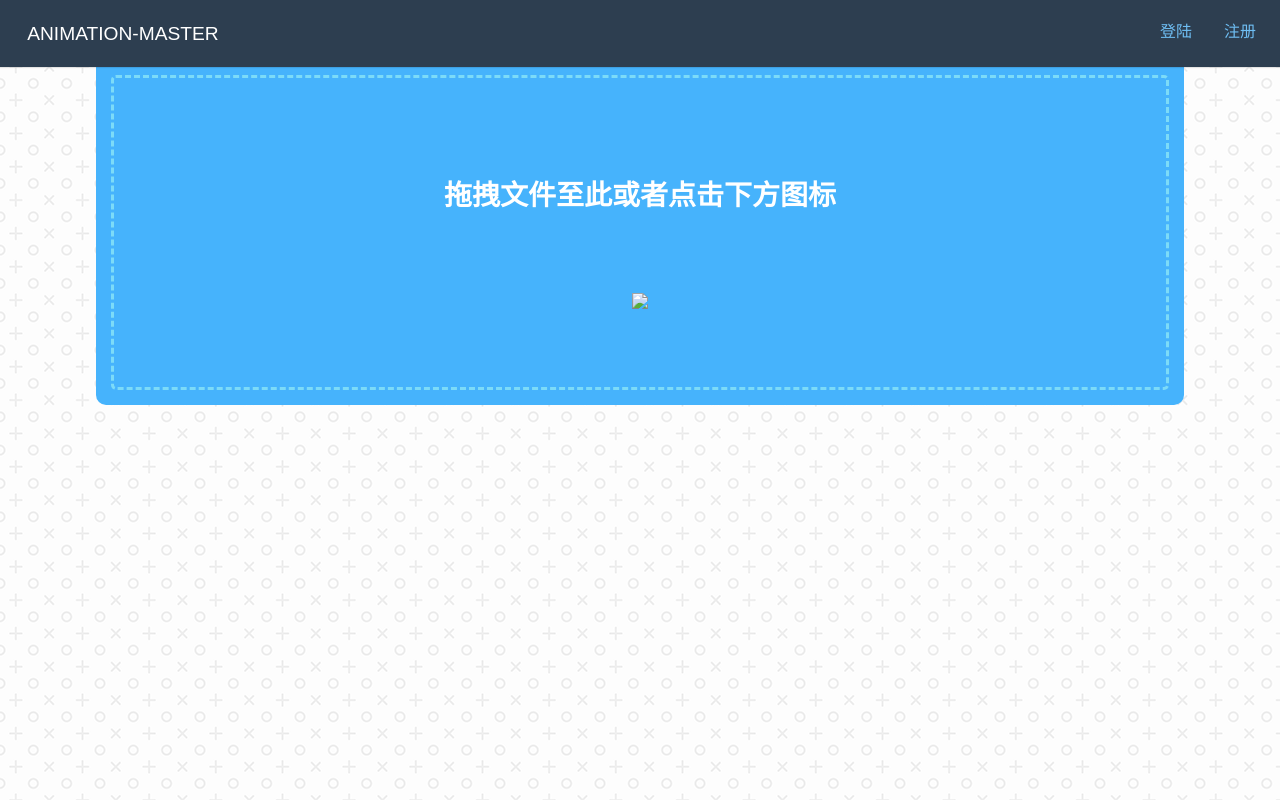
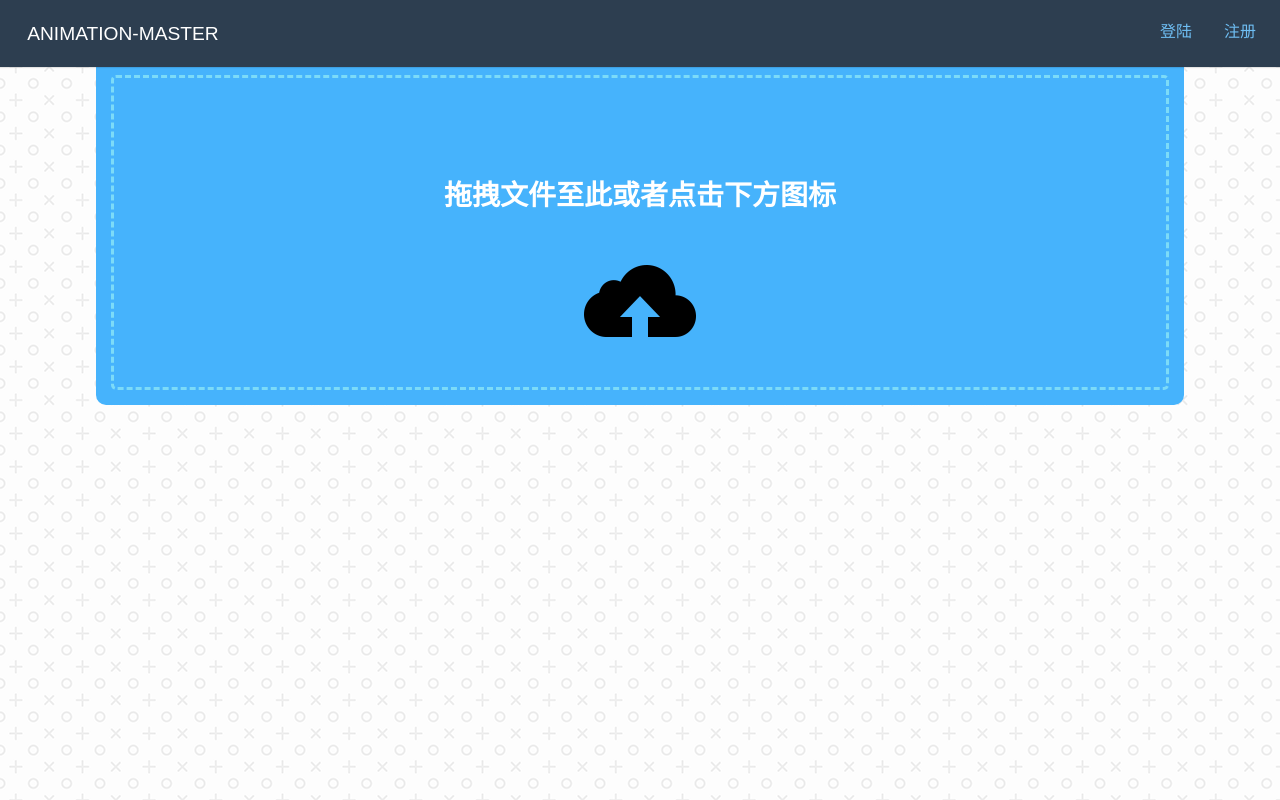
Before and after one commit to zhikuqiluruanjiandasaiteam/AnimationMaster, a plain HTML site: page src/main/webapp/index.html in a window 1280 px wide. Drawn offline with nearby package versions, Linux system fonts and the light colour scheme; some packages are replaced by stand-ins of ours; no server answers; a script that the page names is missing.

Commit message:
路劲修改

```diff
--- a/src/main/webapp/index.html
+++ b/src/main/webapp/index.html
@@ -64,7 +64,7 @@
                 <p class="board-head">拖拽文件至此或者点击下方图标</p>
             </div>
             <div id="icon-upload" class="board-icon file">
-                <img id="uploadImg" src="./image/upload_icon.png" draggable="false">
+                <img id="uploadImg" src="static/image/upload_icon.png" draggable="false">
                 <!-- TODO:处于登陆状态时候动态生成下面这句 -->
                 <!-- <input type="file" name="" id="fileUpload"> -->
             </div>
```
